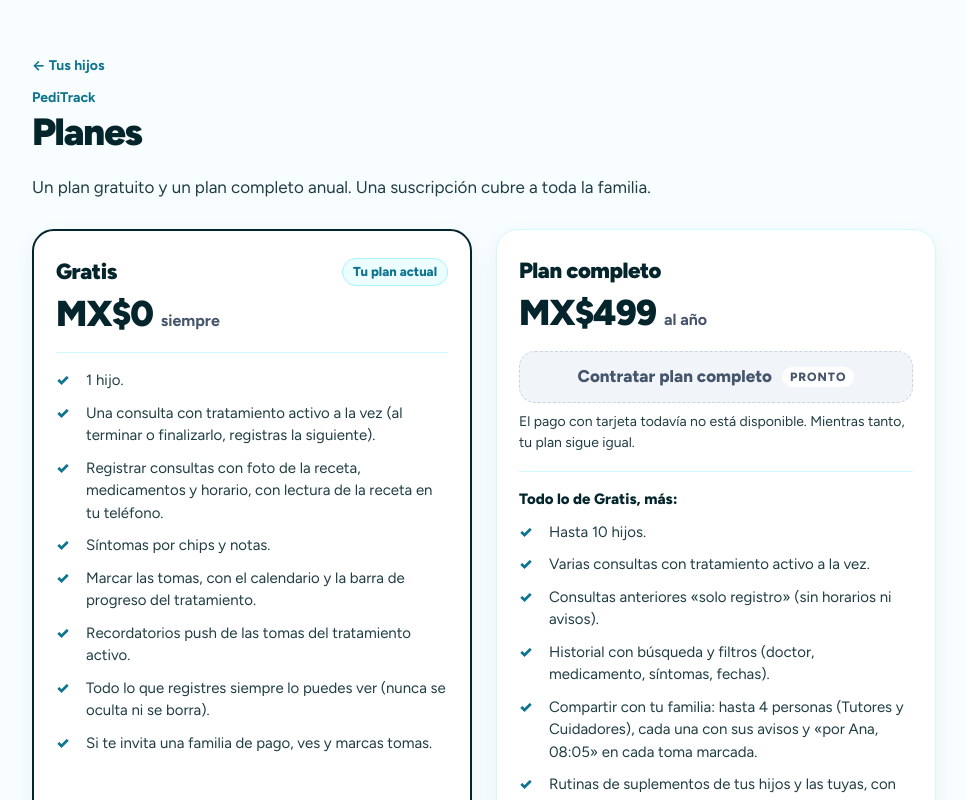
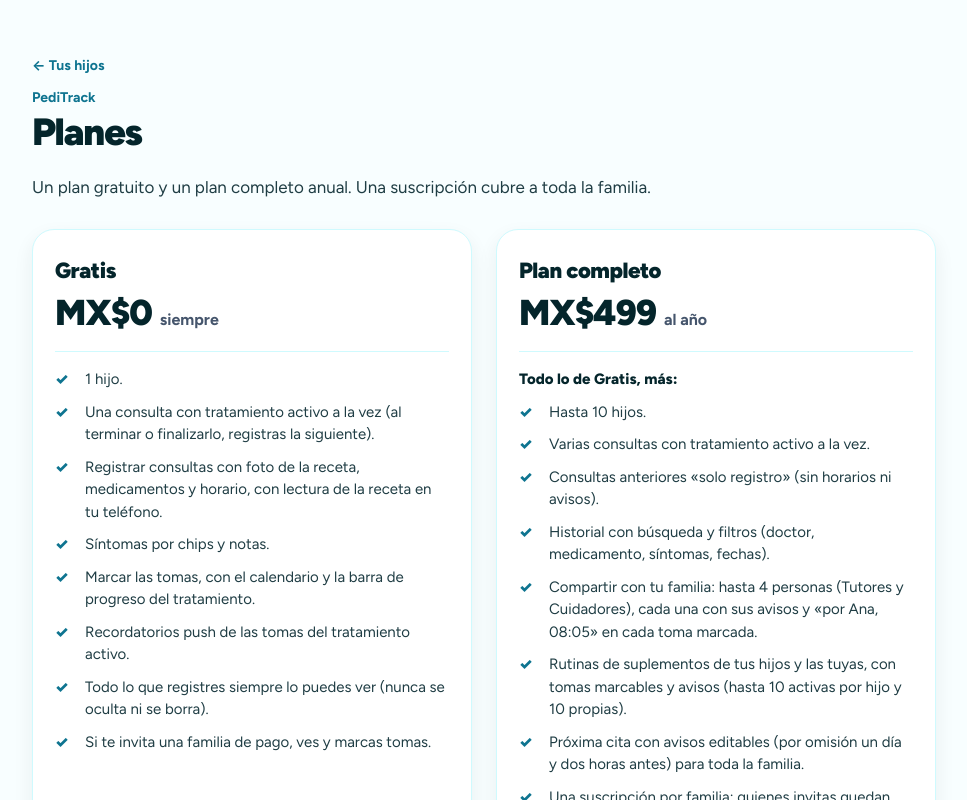
Before and after one commit to Ulisesgtz/medic-track, a React (Vite) app in the folder frontend/: page /planes in a window 1280 px wide. Shown: the top 800 px of the page, without its empty margins (156-1123 px from the left). Built offline with nearby package versions, Linux system fonts and the light colour scheme; no server answers; sample sign-in values are in the browser's storage.

Commit message:
fix(034): code review — /planes no marca ningún plan mientras carga la cuenta
Co-Authored-By: Claude Sonnet 5.5 <noreply@anthropic.com>

```diff
--- a/frontend/src/features/plans/PlansPage.tsx
+++ b/frontend/src/features/plans/PlansPage.tsx
@@ -58,8 +58,10 @@ export function PlansPage() {
   const account = useCurrentAccount().data
   const standing = planStanding(account)
   const onFull = standing.plan === 'full'
+  // Until the account is known nothing says which plan is theirs, so a paid account never sees Gratis marked (nor the «Pronto» button) for a moment.
+  const known = account !== undefined
 
-  const free = <PlanTarjeta id="plan-free" name="Gratis" price="MX$0" period="siempre" items={FREE_ITEMS} current={!onFull} />
+  const free = <PlanTarjeta id="plan-free" name="Gratis" price="MX$0" period="siempre" items={FREE_ITEMS} current={known && !onFull} />
   const full = (
     <PlanTarjeta
       id="plan-full"
@@ -68,9 +70,9 @@ export function PlansPage() {
       period={PLAN_PERIOD}
       lead="Todo lo de Gratis, más:"
       items={FULL_ITEMS}
-      current={onFull}
+      current={known && onFull}
       sub={standing.includedBy ? `Incluido por la familia de ${standing.includedBy}. No pagas nada: lo cubre su suscripción.` : undefined}
-      pronto={!onFull && !PAYMENT_AVAILABLE}
+      pronto={known && !onFull && !PAYMENT_AVAILABLE}
     />
   )
   const intro = 'Un plan gratuito y un plan completo anual. Una suscripción cubre a toda la familia.'
```
Also changed, not shown: 1 other file (tests, documents, lock files or other folders).
